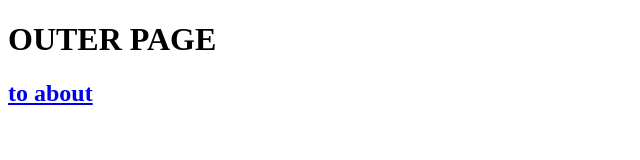
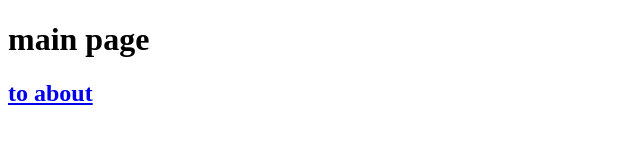
Before and after one commit to noweee/noweee.github.io, a plain HTML site: page index.html in a window 1280 px wide. Shown: the whole page, without its empty margins (0-640 px from the left). Drawn offline with Linux system fonts and the light colour scheme.

Commit message:
Update index.html

```diff
--- a/index.html
+++ b/index.html
@@ -4,7 +4,7 @@
 	<title>Main Page</title>
 </head>
 <body>
-	<h1>OUTER PAGE</h1>
+	<h1>main page</h1>
 
 	<h2><a href="../profile2/about.html" >to about</a></h2>
 </body>
```
